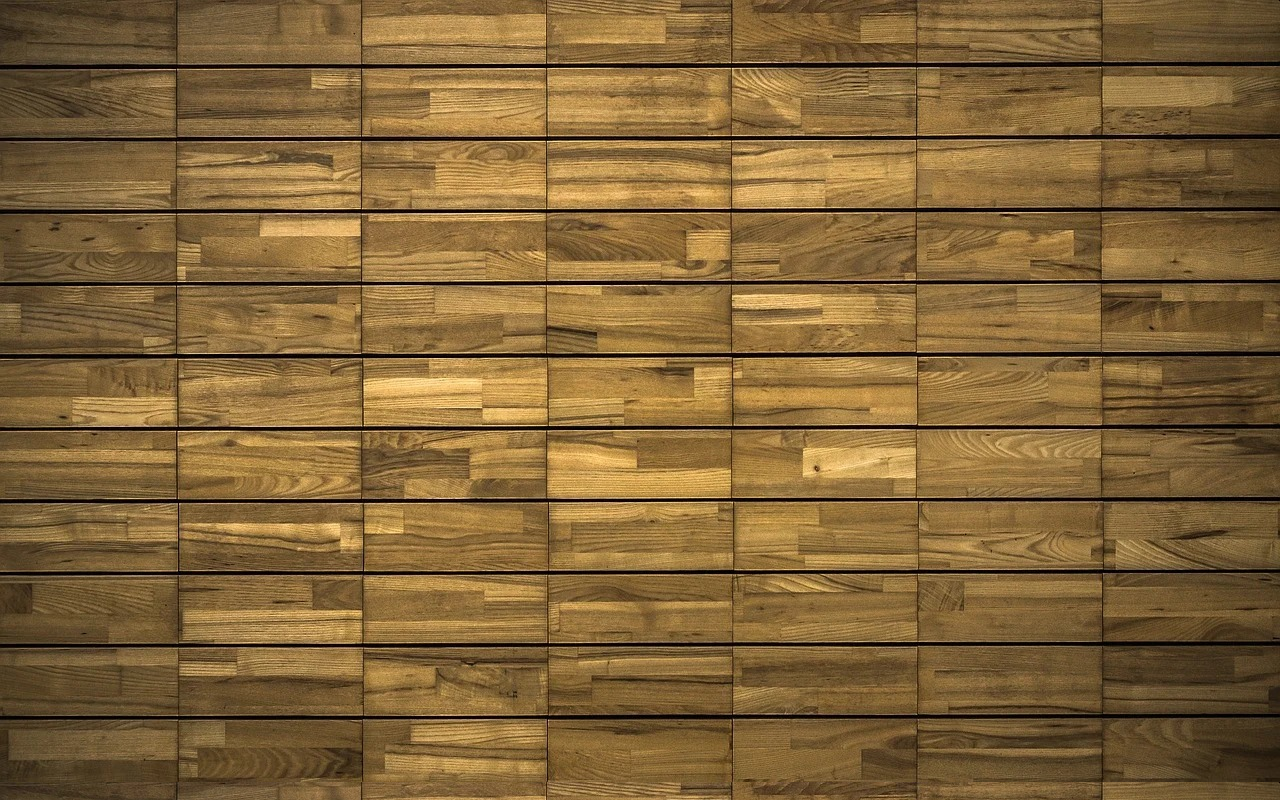
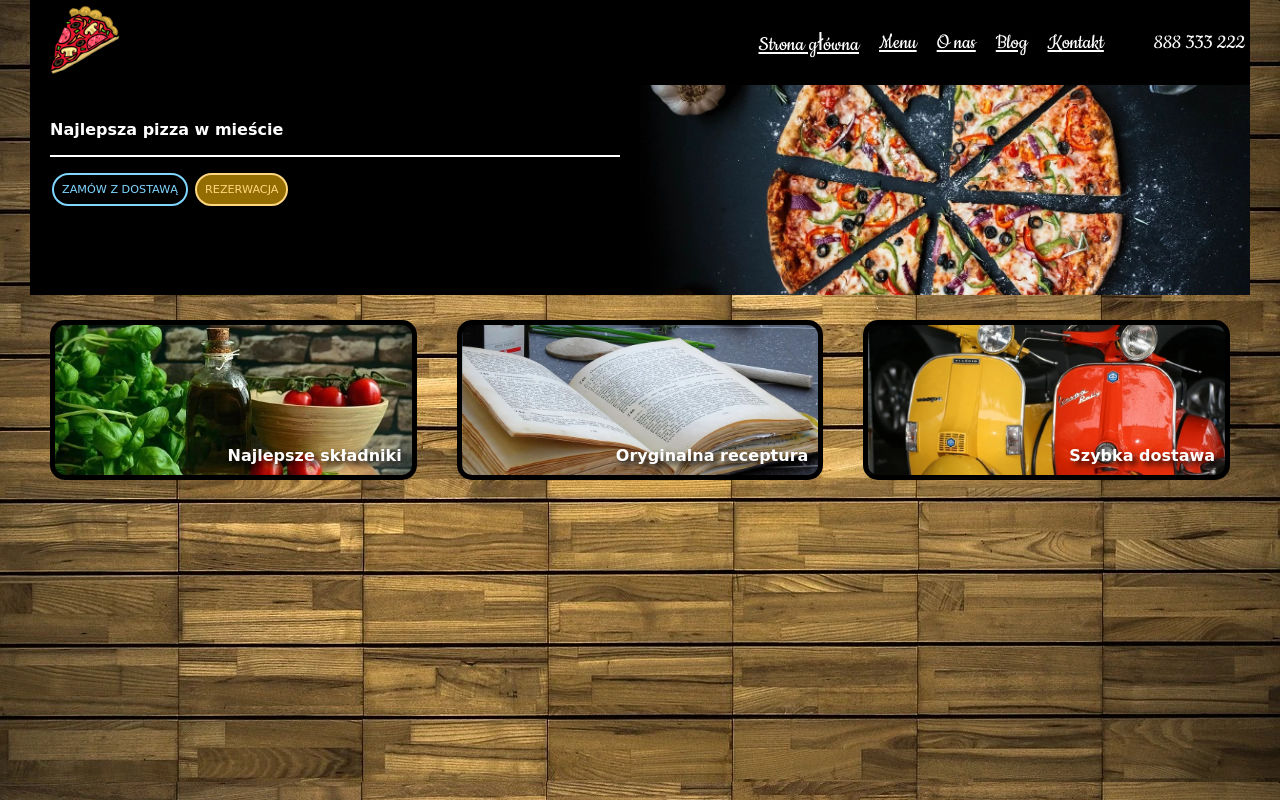
Before and after one commit to gumaty/pizzeria, a website built with Parcel: page index.html in a window 1280 px wide. Built offline with nearby package versions, Linux system fonts and the light colour scheme.

Commit message:
Section: order and advantages

```diff
--- a/index.html
+++ b/index.html
@@ -10,5 +10,41 @@
 </head>
 <body>
 
+<header class="container header">
+    <a href="/" class="logo"><img src="./src/images/pizza-23477_960_720.png" alt="" class="logo__img"></a>
+    <nav class="header__nav">
+        <div class="menu">
+            <a href="#" class="nav__item">Strona główna</a>
+            <a href="#" class="nav__item">Menu</a>
+            <a href="#" class="nav__item">O nas</a>
+            <a href="#" class="nav__item">Blog</a>
+            <a href="#" class="nav__item">Kontakt</a>
+        </div>
+        <div class="header__phone">
+            <p class="phone">888 333 222</p>
+        </div>
+    </nav>
+</header>
+<section class="container order">
+    <div class="order__left">
+        <h2 class="order__hdl">Najlepsza pizza w mieście</h2>
+        <a href="#" class="order__btn">Zamów z dostawą</a>
+        <a href="#" class="order__btn booking">Rezerwacja</a>
+    </div>
+    <div class="order__right"></div>
+</section>
+
+<section class="container advantages">
+    <div class="box">
+        <h2 class="box__hdl">Najlepsze składniki</h2>
+    </div>
+    <div class="box center">
+        <h2 class="box__hdl">Oryginalna receptura</h2>
+    </div>
+    <div class="box right">
+        <h2 class="box__hdl">Szybka dostawa</h2>
+    </div>
+</section>
+
 </body>
 </html>
--- /dev/null
+++ b/src/scss/elements/_advantages.scss
@@ -0,0 +1,44 @@
+.advantages {
+  align-items: flex-start;
+  justify-content: center;
+  align-items: center;
+  height: 210px;
+  padding: 0;
+
+  .box {
+    position: relative;
+    display: flex;
+    justify-content: flex-end;
+    align-items: flex-end;
+    width: 100%;
+    height: 160px;
+    margin: 20px;
+    background-image: url("../images/olive-oil-1412361__340.jpg");
+    background-size: cover;
+    background-position: center;
+    border: 5px solid black;
+    border-radius: 15px;
+    transition: all 0.5s;
+    &.center {
+      background-image: url("../images/cook-1375788_960_720.jpg");
+    }
+
+    &.right {
+      background-image: url("../images/motor-scooter-4837310_960_720.jpg");
+    }
+
+    h2 {
+      position: absolute;
+      color: $fontColor;
+      text-align: right;
+      margin: 10px;
+      font-size: 1rem;
+      font-family: $secondaryFont;
+      text-shadow: 4px 4px 6px rgba(0, 0, 0, 1);
+      transition: all 0.5s;
+    }
+    &:hover h2 {
+      transform: scale(1.2) translate(-10px, 0px);
+    }
+  }
+}
--- a/src/scss/elements/_base.scss
+++ b/src/scss/elements/_base.scss
@@ -1,3 +1,14 @@
 body {
   background-image: url("../images/wood-2203740_1280.jpg");
 }
+
+.container {
+  max-width: $max-width;
+  width: 100%;
+  margin: 0 auto;
+  display: flex;
+  justify-content: space-between;
+  align-items: flex-start;
+  padding: 5px;
+  font-family: $primaryFont;
+}
--- a/src/scss/elements/_header.scss
+++ b/src/scss/elements/_header.scss
@@ -1,5 +1,40 @@
 .header {
   background-color: $baseColor;
-  padding: 5px;
-  font-family: $primaryFont;
+  align-items: center;
+
+  .logo {
+    width: 100px;
+    padding: 0 15px
+  }
+
+  .logo__img {
+    width: 100%;
+  }
+
+  .header__nav {
+    display: flex;
+    justify-items: center;
+    align-items: center;
+
+    gap: 50px;
+
+    .menu {
+      display: flex;
+      align-items: center;
+      gap: 20px;
+
+      .nav__item {
+        display: inline-block;
+        font-size: 1.4rem;
+        color: $fontColor;
+      }
+    }
+
+    .header__phone {
+      .phone {
+        color: $fontColor;
+        font-size: 1.4rem;
+      }
+    }
+  }
 }
--- /dev/null
+++ b/src/scss/elements/_order.scss
@@ -0,0 +1,57 @@
+.order {
+  background-color: $baseColor;
+  align-items: flex-start;
+  height: 210px;
+  padding: 0;
+
+  .order__left {
+    width: 50%;
+    padding: 10px;
+    padding: 20px;
+
+    .order__hdl {
+      color: $fontColor;
+      font-family: $secondaryFont;
+      line-height: 2.5;
+      padding: 5px 0;
+      margin-bottom: 8px;
+      border-bottom: 2px solid white;
+      font-size: 1rem;
+    }
+    .order__btn {
+      display: inline-block;
+      text-transform: uppercase;
+      font-family: $secondaryFont;
+      padding: 8px;
+      margin: 8px 2px;
+      font-size: 0.7rem;
+      text-decoration: none;
+      color: #7FD7FF;
+      border: 2px solid #7FD7FF;
+      border-radius: 20px;
+      transition: all 0.5s;
+      &:hover {
+        background-color: #7FD7FF4f;
+      }
+      &.booking {
+        color: #FFD77F;
+        border: 2px solid #FFD77F;
+        background-color: #936c02;
+
+        &:hover {
+          background-color: #936c024f;
+        }
+      }
+    }
+  }
+  .order__right {
+    width: 50%;
+    height: 100%;
+    background-image: url("../images/pizza-3007395_1280.jpg");
+    background-size: cover;
+    background-position: center;
+    .order_img {
+      width: 100%;
+    }
+  }
+}
--- a/src/scss/main.scss
+++ b/src/scss/main.scss
@@ -1,5 +1,8 @@
+@import url('https://fonts.googleapis.com/css2?family=Cookie&family=Indie+Flower&display=swap');
 @import "generic/reset";
 @import "settings/variables";
 @import "elements/base";
 @import "elements/header";
+@import "elements/order";
+@import "elements/advantages";
 @import "elements/footer";
--- a/src/scss/settings/_variables.scss
+++ b/src/scss/settings/_variables.scss
@@ -1,4 +1,6 @@
+$max-width: 1220px;
 $baseColor: black;
 $fontColor: white;
 
 $primaryFont: Cookie, cursive;
+$secondaryFont: cursive, Geneva;
```
